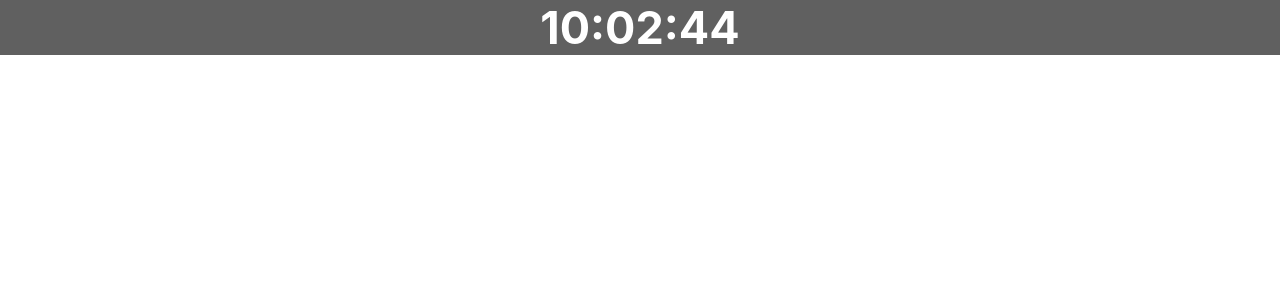
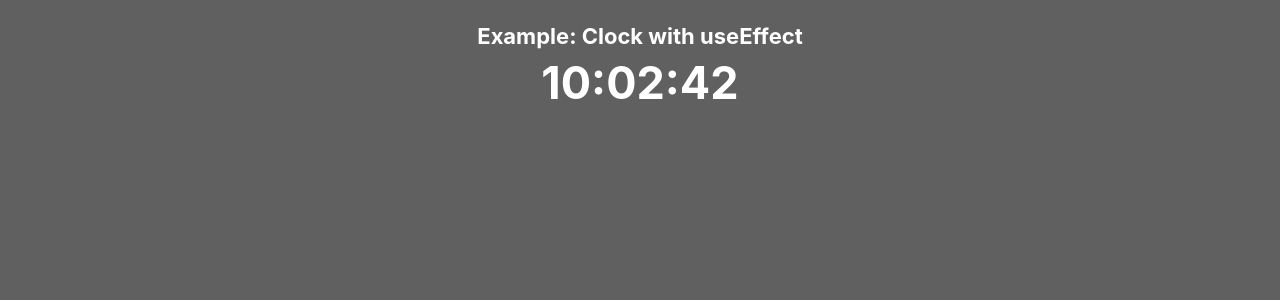
Before and after one commit to phoenix2307/Kabsda_kak_prosto, a React (Create React App) app: page / in a window 1280 px wide. Shown: the top 300 px of the page. Built offline with nearby package versions, Linux system fonts and the light colour scheme.

Commit message:
add clear_interval

```diff
--- a/src/components/Clock.tsx
+++ b/src/components/Clock.tsx
@@ -3,24 +3,43 @@ import React, {useEffect, useState} from 'react';
 type ClockPT = {}
 
 export const Clock: React.FC<ClockPT> = ({}, ...props) => {
-    const getValueDateParams = (param: number) => {
-        return param < 10 ? `0${param}` : param
-    }
+
+    const getTwoSymbolsDateValue= (param: number) => param < 10 ? `0${param}` : param
 
     const [date, setDate] = useState(new Date())
     useEffect(() => {
-        setInterval(() => {
+
+        const intervalID = setInterval(() => {
             setDate(new Date())
         }, 1000)
+
+        // функція для зачистки setInterval
+        //якщо в setInterval ми повертаємо іще якусь ф-цію, то вона автоматично запускається перед демонтажем компонента
+        // типу як метод ComponentWillUnMount
+        return ()=>{
+            // для того щоб метод clearInterval спрацював, передаємо йому інфу про який саме setInterval йдетьтся
+            clearInterval(intervalID)
+        }
     }, [])
 
+    let hours = getTwoSymbolsDateValue(date.getHours())
+    let minutes = getTwoSymbolsDateValue(date.getMinutes())
+    let seconds = getTwoSymbolsDateValue(date.getSeconds())
+
+
     return (
-        <div style={{fontSize: '45px', color: 'white', textAlign: 'center', fontWeight: 'bold', backgroundColor: '#606060'}}>
-            <span>{getValueDateParams(date.getHours())}</span>
+        <div style={{
+            fontSize: '45px', color: 'white', textAlign: 'center',
+            fontWeight: 'bold', backgroundColor: '#606060', height: '100vh'
+        }}>
+
+            <span style={{fontSize: '22px'}}> Example: Clock with useEffect </span>
+            <br/>
+            <span>{hours}</span>
             :
-            <span>{getValueDateParams(date.getMinutes())}</span>
+            <span>{minutes}</span>
             :
-            <span>{getValueDateParams(date.getSeconds())}</span>
+            <span>{seconds}</span>
         </div>
     );
 };
```
